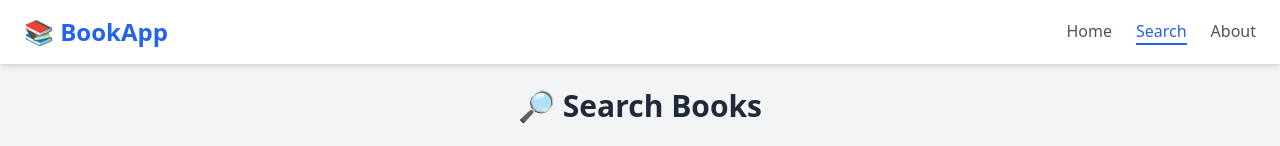
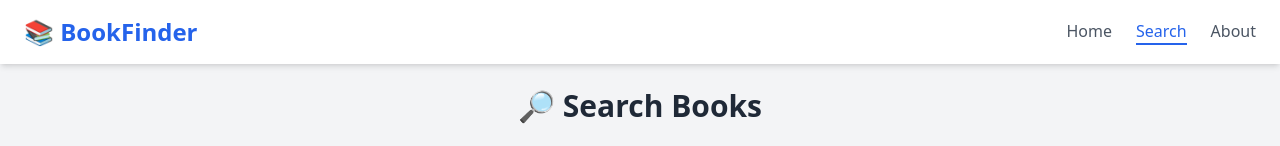
Before and after one commit to swiftswift-swift/BookFinder, a React (Vite) app: page /search in a window 1280 px wide. Shown: the top 146 px of the page. Built offline with nearby package versions, Linux system fonts and the light colour scheme; the HTML template or start-up script is replaced by a standard one.

Commit message:
Update Navbar.tsx

```diff
--- a/src/components/Navbar.tsx
+++ b/src/components/Navbar.tsx
@@ -12,9 +12,9 @@ export default function Navbar() {
   return (
     <nav className="bg-white shadow-md sticky top-0 z-50">
       <div className="container mx-auto flex items-center justify-between px-6 py-4">
-        {/* Logo / Title */}
+
         <Link to="/" className="text-2xl font-bold text-blue-600">
-          📚 BookApp
+          📚 BookFinder
         </Link>
 
         {/* Links */}
```
